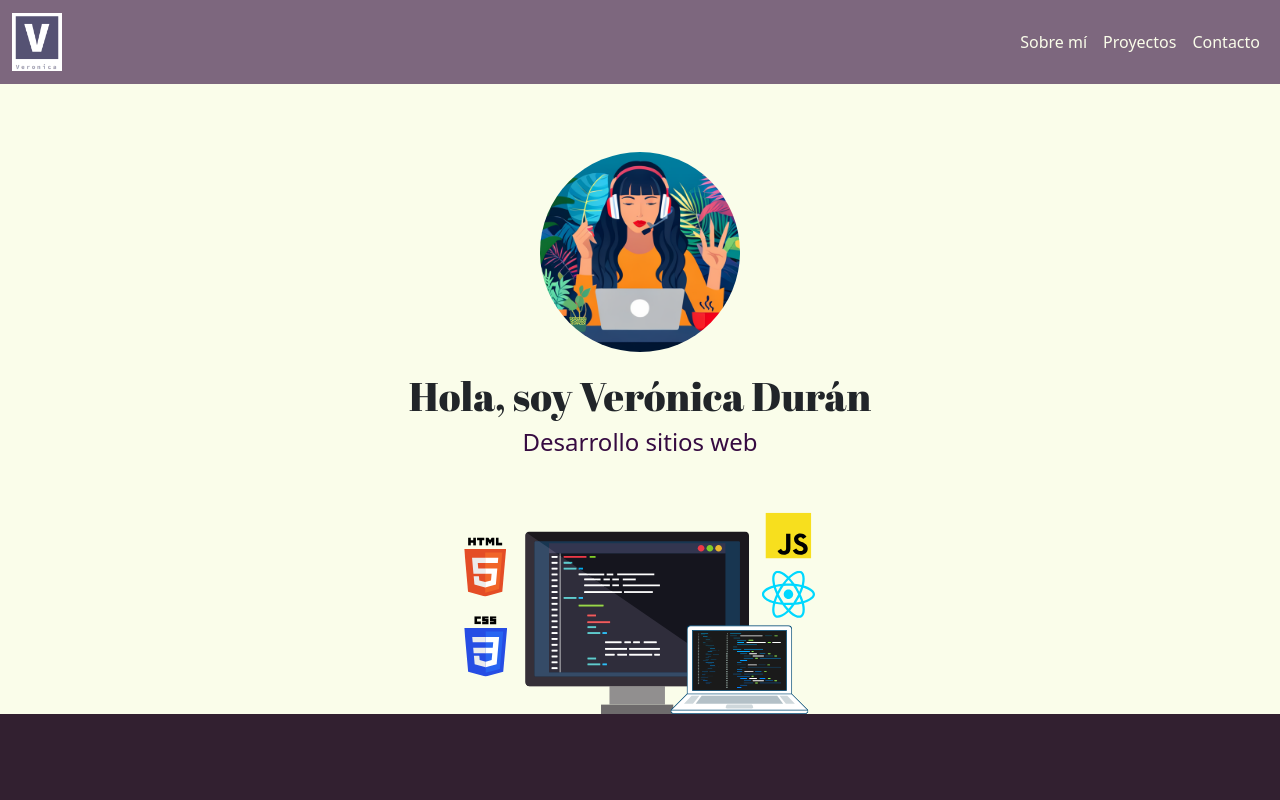
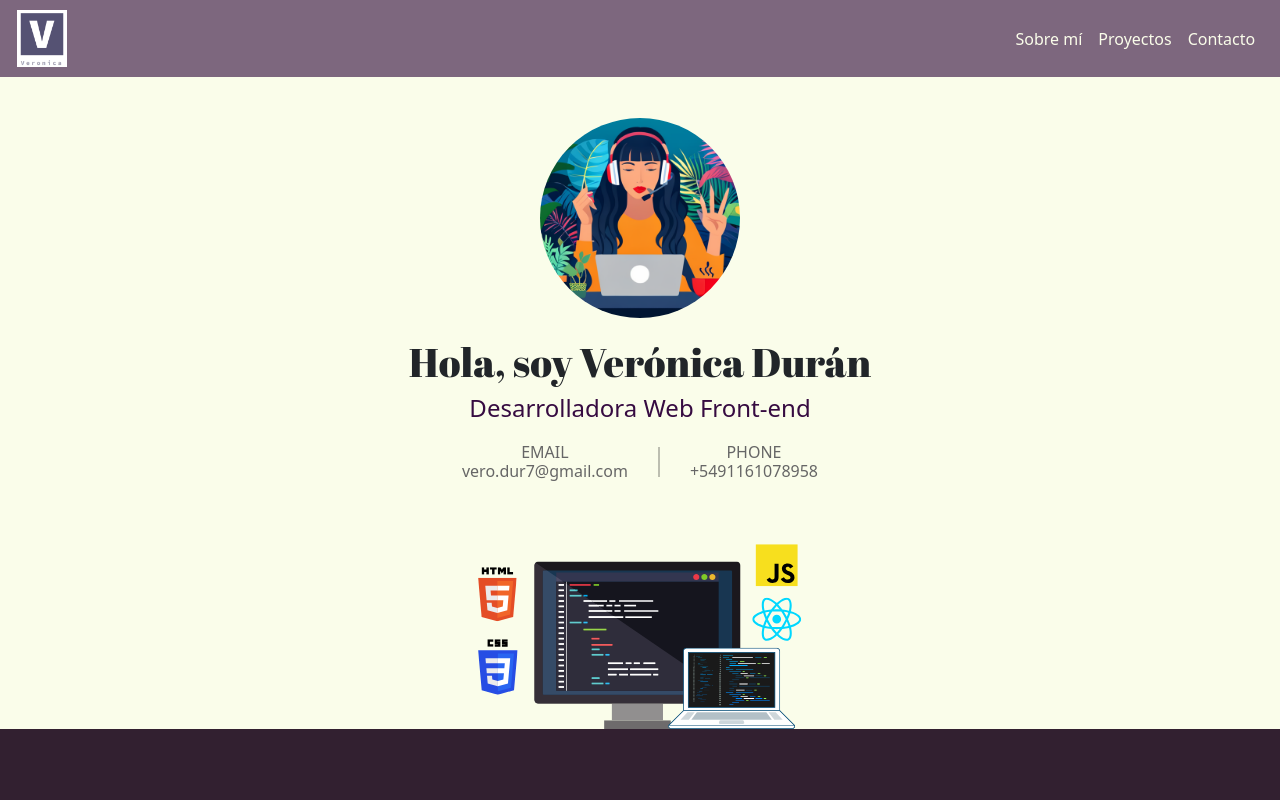
Before and after one commit to VeroDuran4/P1, a plain HTML site: page index.html in a window 1280 px wide. Shown: the top 800 px of the page. Drawn offline with nearby package versions, Linux system fonts and the light colour scheme.

Commit message:
agregué datos de contacto al comienzo

```diff
--- a/estilos.css
+++ b/estilos.css
@@ -5,7 +5,7 @@ body {
 }
 
 .navbar {
-    padding: 2rem;
+    padding: 0.3rem !important;
     background-color: #7d677e;
 }
 
@@ -80,7 +80,7 @@ h1 {
 }
 
 .hero-principal {
-    padding: 3rem;
+    padding: 1.3rem;
 }
 
 .hero-imagen-perfil {
@@ -97,11 +97,31 @@ h1 {
 
 
 .hero-inferior_imagen {
-    width: 380px;
-    height: 380px;
-    margin-top: -15px;
+    width: 350px;
+    height: 350px;
+    margin-top: 8px;
 }
 
+.hero h3{
+    color: #666;
+    display: flex;
+    font-size: 1rem;
+    justify-content: center;
+    align-items: center;
+    text-align: center;
+    box-sizing: border-box;
+}
+
+.hero hr{
+    text-align: center;
+    color: #666;
+    border: none;
+    border-left: 2px solid #000;
+    height: 30px;
+    margin-left: 30px;
+    margin-right: 30px;
+    box-sizing: border-box;
+}
 
 /*   Sobre Mi   */
 
--- a/index.html
+++ b/index.html
@@ -49,7 +49,8 @@
       <div class="hero-principal d-flex flex-column justify-content-center align-items-center">
         <img class="hero-imagen-perfil" src="Imagenes/Vero IA.png" alt="Imagen de la autora generada con inteligencia artificial">
         <h1>Hola, soy Verónica Durán</h1>
-        <h2>Desarrollo sitios web</h2>
+        <h2>Desarrolladora Web Front-end</h2>
+        <h3>EMAIL <br> vero.dur7@gmail.com <hr>PHONE <br>+5491161078958</h3>
       </div>
       <div class="hero-inferior">
         <img class="hero-inferior_imagen img-fluid" src="Imagenes/hero-inferior.svg" alt="Laptop con logos de HTML, CSS, JS y React.">
```
